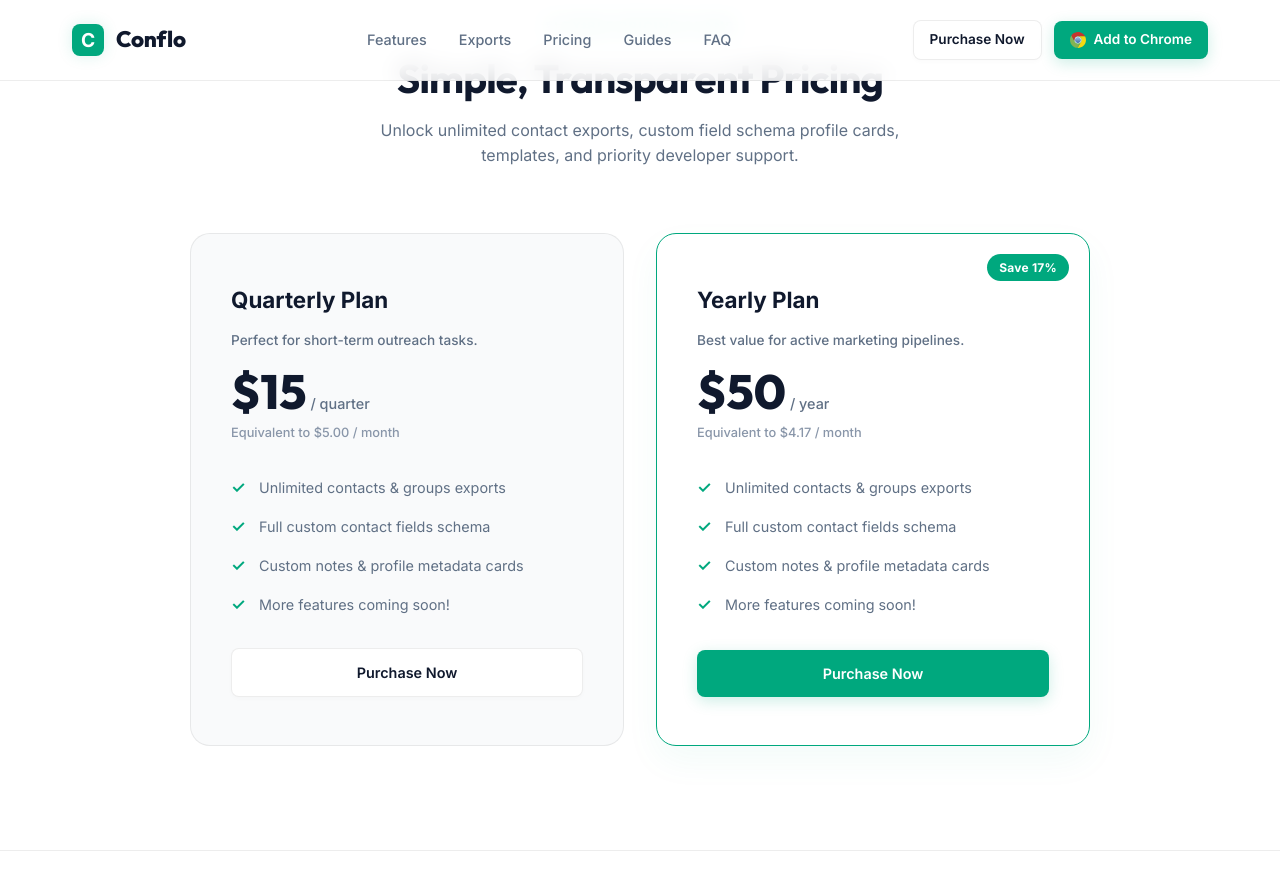
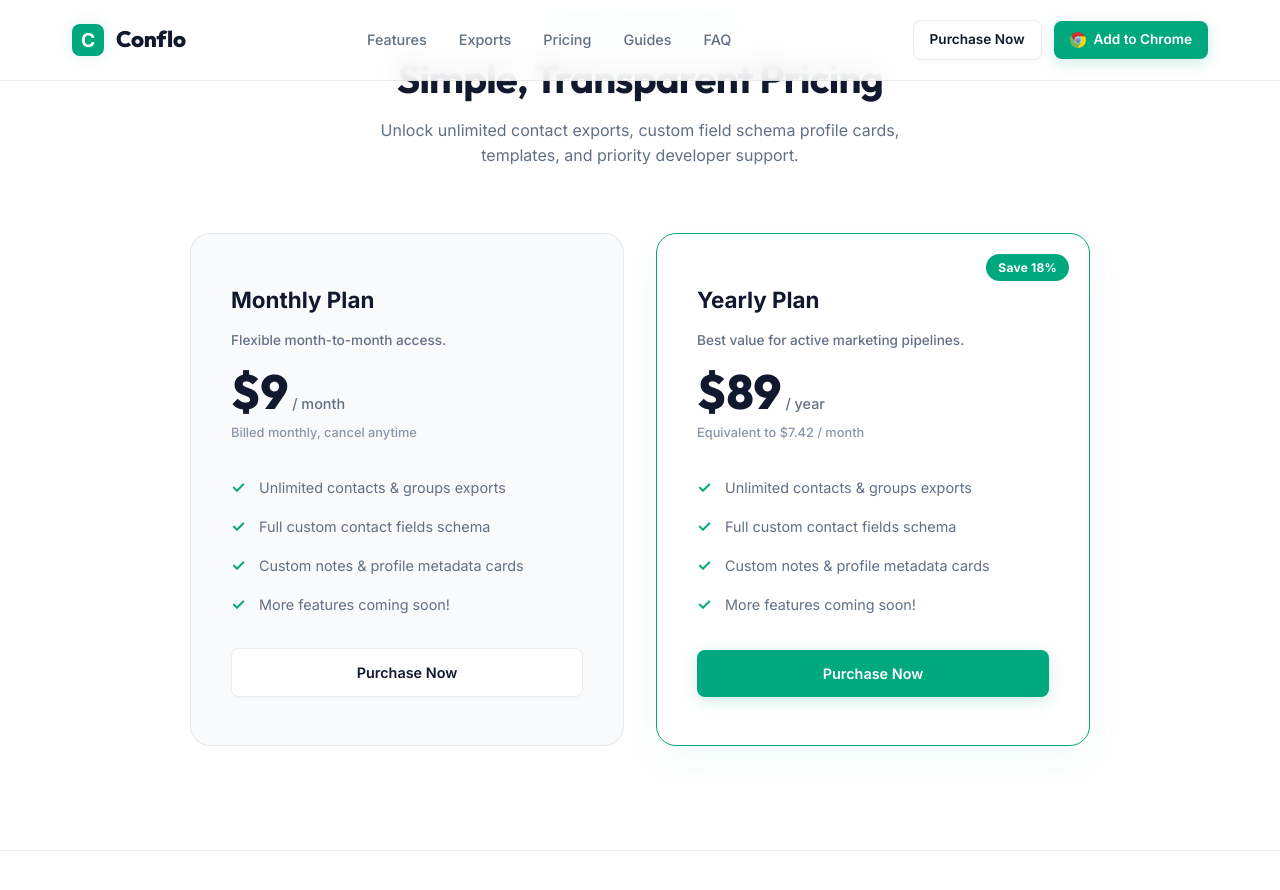
Before and after one commit to conflo-app/conflo-landing, a Jekyll site: the page built from index.html, in a window 1280 px wide and 900 px high, scrolled down 2603 px. Shown: the top 890 px of the window. Built offline with Jekyll 4.4.1, drawn with Linux system fonts in a browser that asks for light colours.

Commit message:
updated pricing

```diff
--- a/index.html
+++ b/index.html
@@ -141,18 +141,18 @@ show_app_js: true
                 </div>
 
                 <div class="pricing-grid">
-                    <!-- Quarterly Plan -->
+                    <!-- Monthly Plan -->
                     <div class="pricing-card">
                         <div class="pricing-card-header">
-                            <span class="plan-name">Quarterly Plan</span>
+                            <span class="plan-name">Monthly Plan</span>
                             <p style="font-size: 0.85rem; color: var(--text-muted); font-weight: 500; margin-top: 0.25rem;">
-                                Perfect for short-term outreach tasks.
+                                Flexible month-to-month access.
                             </p>
                             <div class="plan-price-wrapper">
-                                <span class="plan-price">$15</span>
-                                <span class="plan-period">/ quarter</span>
+                                <span class="plan-price">$9</span>
+                                <span class="plan-period">/ month</span>
                             </div>
-                            <span class="plan-equivalent">Equivalent to $5.00 / month</span>
+                            <span class="plan-equivalent">Billed monthly, cancel anytime</span>
                         </div>
 
                          <ul class="pricing-features-list">
@@ -162,24 +162,24 @@ show_app_js: true
                             <li>More features coming soon!</li>
                         </ul>
 
-                        <a href="https://store.conflo.app" class="btn btn-secondary text-center" style="width: 100%; border-radius: 0.5rem; justify-content: center;" id="pricing-cta-quarterly">
+                        <a href="https://store.conflo.app" class="btn btn-secondary text-center" style="width: 100%; border-radius: 0.5rem; justify-content: center;" id="pricing-cta-monthly">
                             Purchase Now
                         </a>
                     </div>
 
                     <!-- Yearly Plan -->
                     <div class="pricing-card popular">
-                        <div class="pricing-badge">Save 17%</div>
+                        <div class="pricing-badge">Save 18%</div>
                         <div class="pricing-card-header">
                             <span class="plan-name">Yearly Plan</span>
                             <p style="font-size: 0.85rem; color: var(--text-muted); font-weight: 500; margin-top: 0.25rem;">
                                 Best value for active marketing pipelines.
                             </p>
                             <div class="plan-price-wrapper">
-                                <span class="plan-price">$50</span>
+                                <span class="plan-price">$89</span>
                                 <span class="plan-period">/ year</span>
                             </div>
-                            <span class="plan-equivalent">Equivalent to $4.17 / month</span>
+                            <span class="plan-equivalent">Equivalent to $7.42 / month</span>
                         </div>
 
                         <ul class="pricing-features-list">
```
